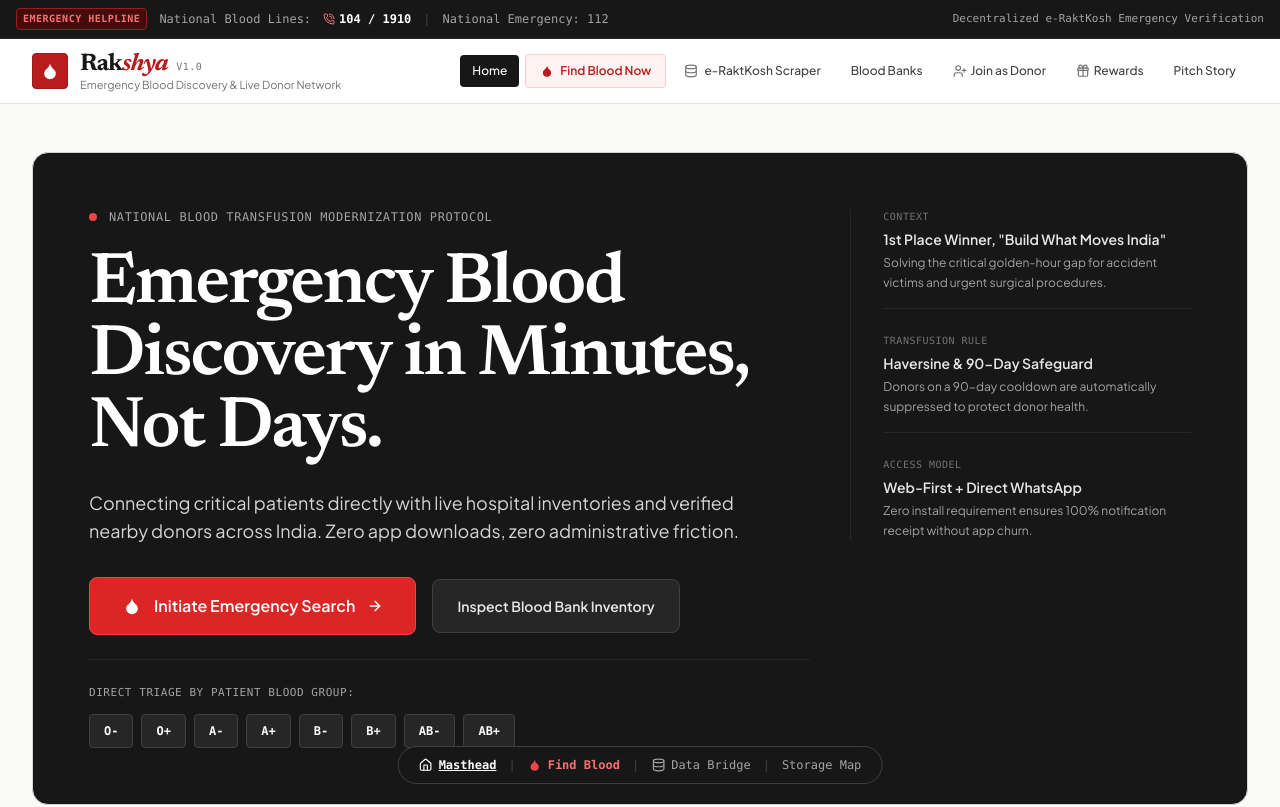
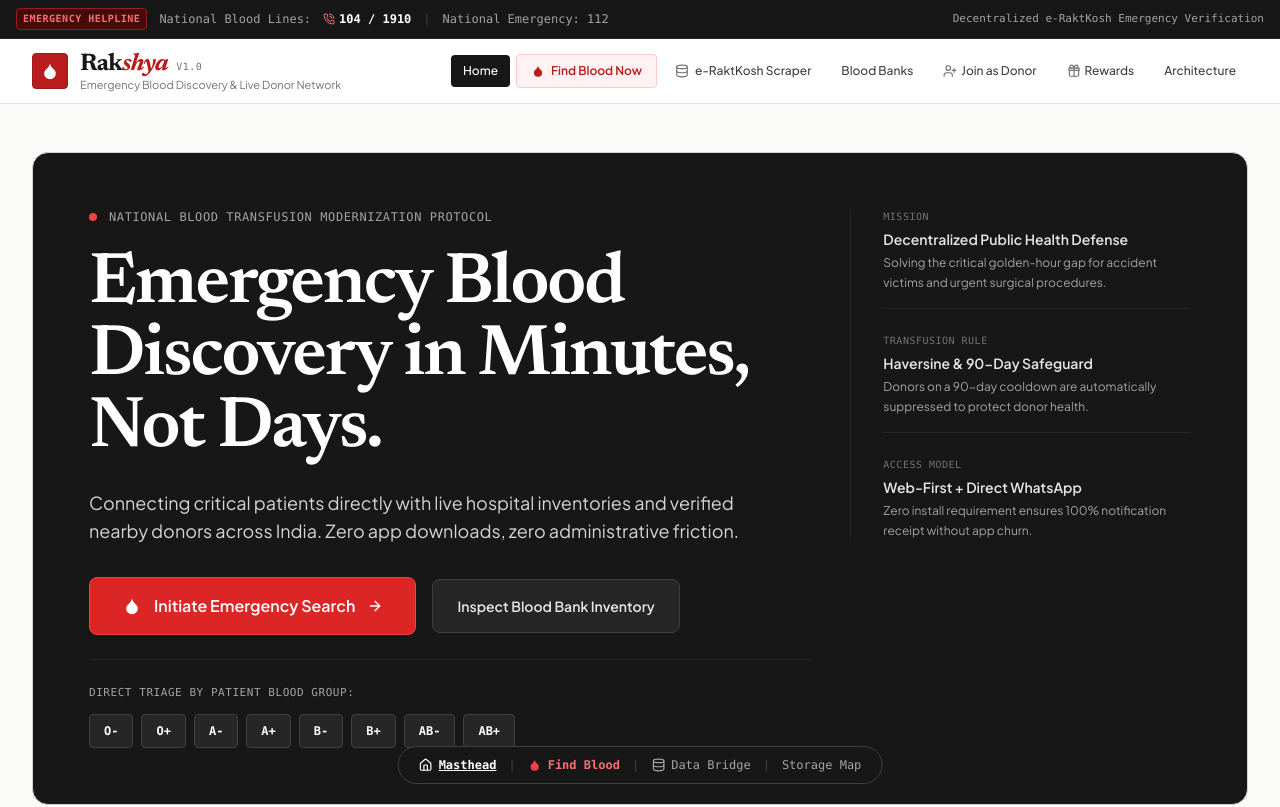
Before and after one commit to Pranjalstart679/hacka-sol-project, a React (Vite) app: page / in a window 1280 px wide. Shown: the top 807 px of the page. Built offline with nearby package versions, Linux system fonts and the light colour scheme.

Commit message:
Remove external hackathon references and streamline as original Rakshya system architecture

```diff
--- a/src/App.tsx
+++ b/src/App.tsx
@@ -14,7 +14,7 @@ import { BloodBank, Donor, BloodGroup, SOSRequest } from './types';
 import { Droplet, Home, Database } from 'lucide-react';
 
 export function App() {
-  const [activeTab, setActiveTab] = useState<'home' | 'emergency' | 'banks' | 'register' | 'rewards' | 'pitch' | 'sync'>('home');
+  const [activeTab, setActiveTab] = useState<'home' | 'emergency' | 'banks' | 'register' | 'rewards' | 'architecture' | 'sync'>('home');
 
   // Real coordinates state (defaults to Nava Raipur, CG - site of Hack-A-Sol IIIT-NR)
   const [userLocation, setUserLocation] = useState<{ lat: number; lng: number; label: string }>({
@@ -135,7 +135,7 @@ export function App() {
           <ReferralProgram />
         )}
 
-        {activeTab === 'pitch' && (
+        {activeTab === 'architecture' && (
           <HackathonPitchContext
             onStartDemo={() => handleStartEmergency()}
           />
--- a/src/components/GeneralHome.tsx
+++ b/src/components/GeneralHome.tsx
@@ -18,7 +18,7 @@ interface GeneralHomeProps {
   userLocation: { lat: number; lng: number; label: string };
   onUpdateLocation: (lat: number, lng: number, label: string) => void;
   onStartEmergency: (preselectedGroup?: BloodGroup) => void;
-  onNavigateTab: (tab: 'banks' | 'register' | 'rewards' | 'pitch') => void;
+  onNavigateTab: (tab: 'banks' | 'register' | 'rewards' | 'architecture') => void;
 }
 
 const BLOOD_GROUPS: BloodGroup[] = ['O-', 'O+', 'A-', 'A+', 'B-', 'B+', 'AB-', 'AB+'];
@@ -124,9 +124,9 @@ export const GeneralHome: React.FC<GeneralHomeProps> = ({
             {/* Asymmetric Briefing Column (4 cols) */}
             <div className="lg:col-span-4 border-t lg:border-t-0 lg:border-l border-neutral-800 pt-6 lg:pt-0 lg:pl-8 space-y-6 font-mono text-xs text-neutral-400">
               <div className="border-b border-neutral-800 pb-4">
-                <span className="text-neutral-500 uppercase tracking-wider block text-[10px]">Context</span>
+                <span className="text-neutral-500 uppercase tracking-wider block text-[10px]">Mission</span>
                 <span className="text-neutral-200 font-semibold mt-1 block font-sans text-sm">
-                  1st Place Winner, "Build What Moves India"
+                  Decentralized Public Health Defense
                 </span>
                 <p className="text-neutral-400 mt-1 leading-relaxed font-sans">
                   Solving the critical golden-hour gap for accident victims and urgent surgical procedures.
@@ -428,7 +428,7 @@ export const GeneralHome: React.FC<GeneralHomeProps> = ({
           <div className="max-w-2xl mb-8">
             <span className="font-mono text-xs uppercase tracking-wider text-neutral-400">Architectural Comparison</span>
             <h2 className="font-display text-2xl sm:text-3xl font-bold text-neutral-900 tracking-tightest mt-1">
-              Why We Won "Build What Moves India"
+              Decentralized Dispatch vs Legacy Portal
             </h2>
             <p className="text-xs sm:text-sm text-neutral-600 mt-1 leading-generous">
               Direct comparison between the legacy government portal design and Rakshya's decentralized approach.
--- a/src/components/HackathonPitchContext.tsx
+++ b/src/components/HackathonPitchContext.tsx
@@ -1,5 +1,5 @@
 import React from 'react';
-import { ArrowRight, Trophy, CheckCircle2 } from 'lucide-react';
+import { ArrowRight, Layers, CheckCircle2, ShieldAlert } from 'lucide-react';
 
 interface HackathonPitchContextProps {
   onStartDemo: () => void;
@@ -8,19 +8,19 @@ interface HackathonPitchContextProps {
 export const HackathonPitchContext: React.FC<HackathonPitchContextProps> = ({ onStartDemo }) => {
   return (
     <div className="max-w-4xl mx-auto px-4 py-8 sm:py-12 space-y-10">
-      {/* Editorial Case Study Header */}
+      {/* Editorial Specification Header */}
       <div className="border border-neutral-300 bg-neutral-900 text-neutral-100 rounded-xl p-8 sm:p-12 space-y-6">
         <div className="flex items-center gap-2 font-mono text-xs text-neutral-400">
-          <Trophy className="w-4 h-4 text-amber-400" />
-          <span>Case Study • 1st Place Winner, "Build What Moves India"</span>
+          <Layers className="w-4 h-4 text-neutral-300" />
+          <span>System Whitepaper • Hack-A-Sol 2026</span>
         </div>
 
         <h1 className="font-display text-3xl sm:text-5xl font-bold tracking-tightest leading-[1.08] text-white">
-          Why Rakshya Won: Eliminating Cognitive Friction in Life-or-Death Corridors.
+          Rakshya Architecture: Eliminating Cognitive Friction in Emergency Transfusions.
         </h1>
 
         <p className="text-sm sm:text-base text-neutral-300 max-w-2xl leading-generous font-sans">
-          India experiences an annual 5-million unit deficit of whole blood. Rakshya modernizes the legacy e-RaktKosh portal by introducing a zero-install, 30-second emergency triage and WhatsApp-driven broadcast network.
+          India experiences an annual 5-million unit deficit of whole blood. Rakshya modernizes emergency blood discovery with a zero-install, 30-second triage protocol and a privacy-preserving WhatsApp dispatch network.
         </p>
 
         <div>
@@ -77,19 +77,19 @@ export const HackathonPitchContext: React.FC<HackathonPitchContextProps> = ({ on
         </div>
       </div>
 
-      {/* Judges Transcript Section */}
+      {/* Architecture FAQ & Design Decisions */}
       <div className="border border-neutral-200 bg-white rounded-xl p-6 sm:p-8 space-y-6">
         <div>
-          <span className="font-mono text-xs uppercase tracking-wider text-neutral-400">Oral Defense</span>
+          <span className="font-mono text-xs uppercase tracking-wider text-neutral-400">Design Decisions</span>
           <h3 className="font-display text-2xl font-bold text-neutral-900 tracking-tightest mt-1">
-            Judges' Evaluation Transcript
+            System Architecture FAQ
           </h3>
         </div>
 
         <div className="space-y-4 font-mono text-xs">
           <div className="p-4 rounded border border-neutral-200 bg-neutral-50 space-y-2">
             <div className="font-bold text-neutral-900">
-              Query: "Why start with only the patient blood group instead of a standard admission form?"
+              Why start with only the patient blood group instead of a standard admission form?
             </div>
             <p className="font-sans text-xs text-neutral-700 leading-generous">
               In trauma and emergency rooms, attendants experience profound cognitive overwhelm. Requiring a multi-step form causes decision paralysis. Capturing only the blood group takes 3 seconds and immediately activates our compatibility engine to search all acceptable donor groups.
@@ -98,10 +98,19 @@ export const HackathonPitchContext: React.FC<HackathonPitchContextProps> = ({ on
 
           <div className="p-4 rounded border border-neutral-200 bg-neutral-50 space-y-2">
             <div className="font-bold text-neutral-900">
-              Query: "How is donor spam and clinical ineligibility filtered?"
+              How are donor spam and clinical ineligibility filtered?
             </div>
             <p className="font-sans text-xs text-neutral-700 leading-generous">
               The 90-day cooldown is hardcoded into the dispatch filter. Ineligible donors are suppressed from broadcasts. When an eligible donor receives an alert on WhatsApp, they undergo a rapid 10-second safety check before phone numbers are exchanged.
+            </p>
+          </div>
+
+          <div className="p-4 rounded border border-neutral-200 bg-neutral-50 space-y-2">
+            <div className="font-bold text-neutral-900">
+              How does Rakshya comply with Indian National Blood Transfusion Council (NBTC) regulations?
+            </div>
+            <p className="font-sans text-xs text-neutral-700 leading-generous">
+              Indian law explicitly bans buying or selling blood for money. Rakshya strictly enforces non-commercialization: incentives are earned exclusively for referring and enrolling willing voluntary donors, fostering grassroots supply ethically.
             </p>
           </div>
         </div>
--- a/src/components/Navbar.tsx
+++ b/src/components/Navbar.tsx
@@ -1,9 +1,9 @@
 import React from 'react';
-import { Droplet, PhoneCall, Building2, Gift, PlayCircle, Home, Database, UserPlus } from 'lucide-react';
+import { Droplet, PhoneCall, Building2, Gift, Layers, Home, Database, UserPlus } from 'lucide-react';
 
 interface NavbarProps {
-  activeTab: 'home' | 'emergency' | 'banks' | 'register' | 'rewards' | 'pitch' | 'sync';
-  setActiveTab: (tab: 'home' | 'emergency' | 'banks' | 'register' | 'rewards' | 'pitch' | 'sync') => void;
+  activeTab: 'home' | 'emergency' | 'banks' | 'register' | 'rewards' | 'architecture' | 'sync';
+  setActiveTab: (tab: 'home' | 'emergency' | 'banks' | 'register' | 'rewards' | 'architecture' | 'sync') => void;
   onResetEmergency?: () => void;
 }
 
@@ -130,14 +130,14 @@ export const Navbar: React.FC<NavbarProps> = ({ activeTab, setActiveTab, onReset
             </button>
 
             <button
-              onClick={() => setActiveTab('pitch')}
+              onClick={() => setActiveTab('architecture')}
               className={`px-3 py-2 rounded font-medium transition-colors ${
-                activeTab === 'pitch'
+                activeTab === 'architecture'
                   ? 'bg-neutral-900 text-white'
                   : 'text-neutral-700 hover:bg-neutral-100'
               }`}
             >
-              Pitch Story
+              Architecture
             </button>
           </nav>
         </div>
```
Also changed, not shown: 2 other files (tests, documents, lock files or other folders).
